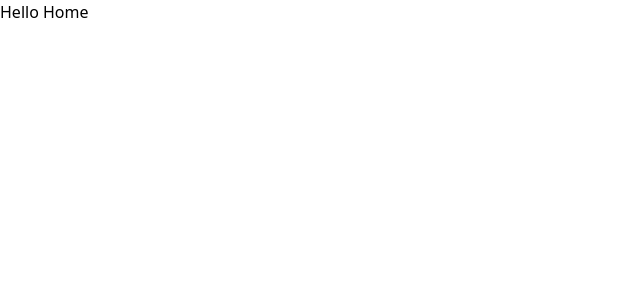
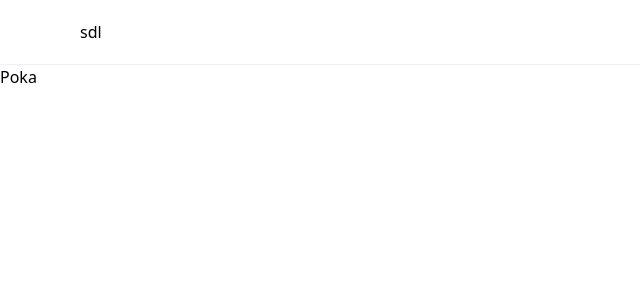
Before and after one commit to glancyF/finance-tracker, a React (Vite) app in the folder frontend/: page / in a window 1280 px wide. Shown: the top 300 px of the page, without its empty margins (0-640 px from the left). Built offline with nearby package versions, Linux system fonts and the light colour scheme.

Commit message:
Add components folder

```diff
--- a/frontend/src/Pages/Home.jsx
+++ b/frontend/src/Pages/Home.jsx
@@ -1,5 +1,12 @@
+import Header from "../components/layout/Header/Header.jsx";
+
 export default function Home(){
     return (
-        <div>Hello Home</div>
+        <>
+        <Header />
+            <main>
+                Poka
+            </main>
+        </>
     )
 }
```
